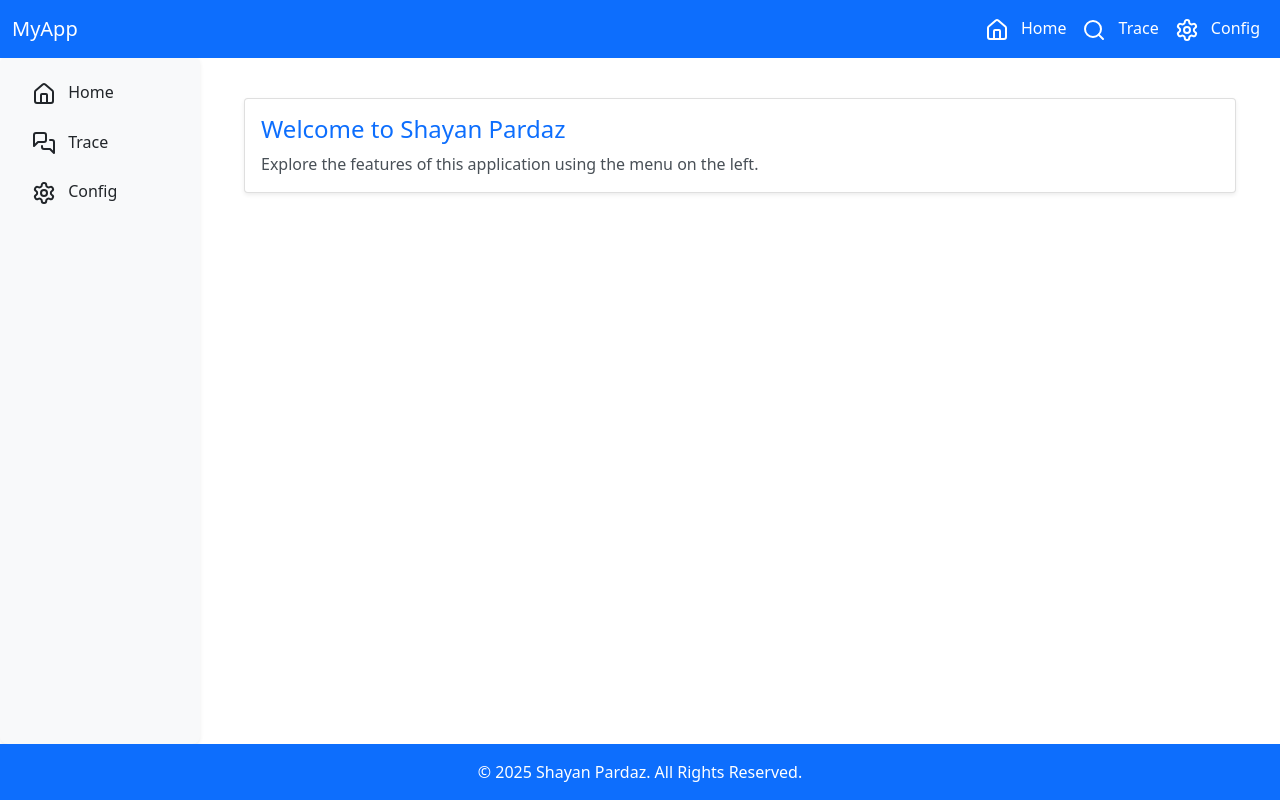
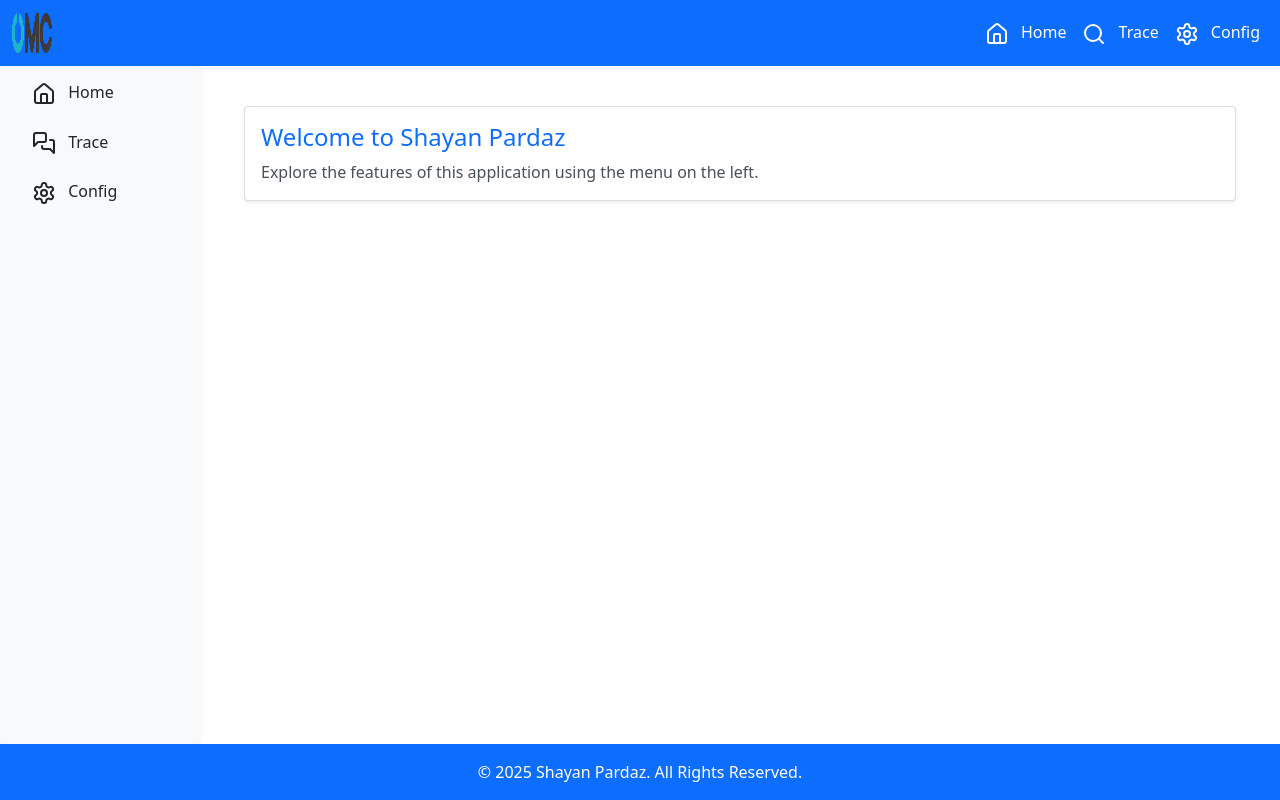
Before and after one commit to majiddarvishan/tracer, a React (Create React App) app: page / in a window 1280 px wide. Built offline with nearby package versions, Linux system fonts and the light colour scheme.

Commit message:
Add icon for navbar

```diff
--- a/src/components/Navbar.js
+++ b/src/components/Navbar.js
@@ -2,13 +2,14 @@ import React from 'react';
 import { Link } from 'react-router-dom';
 import { Home, Search, Settings } from 'lucide-react'; // Import icons from lucide-react
 import '../assets/css/Navbar.css'; // Import the navbar CSS
+import OMCIcon from '../assets/icons/omc-icon.png'; // Path to OMC icon
 
 const Navbar = () => {
   return (
     <nav className="navbar navbar-expand-lg">
       <div className="container-fluid">
-        <Link className="navbar-brand" to="/">
-          MyApp
+        <Link className="navbar-brand d-flex align-items-center" to="/">
+          <img src={OMCIcon} alt="OMC Logo" width="40" height="40" className="me-2" />
         </Link>
         <button
           className="navbar-toggler"
```
Also changed, not shown: src/assets/icons/omc-icon.png (added), 1 other file (tests, documents, lock files or other folders).
